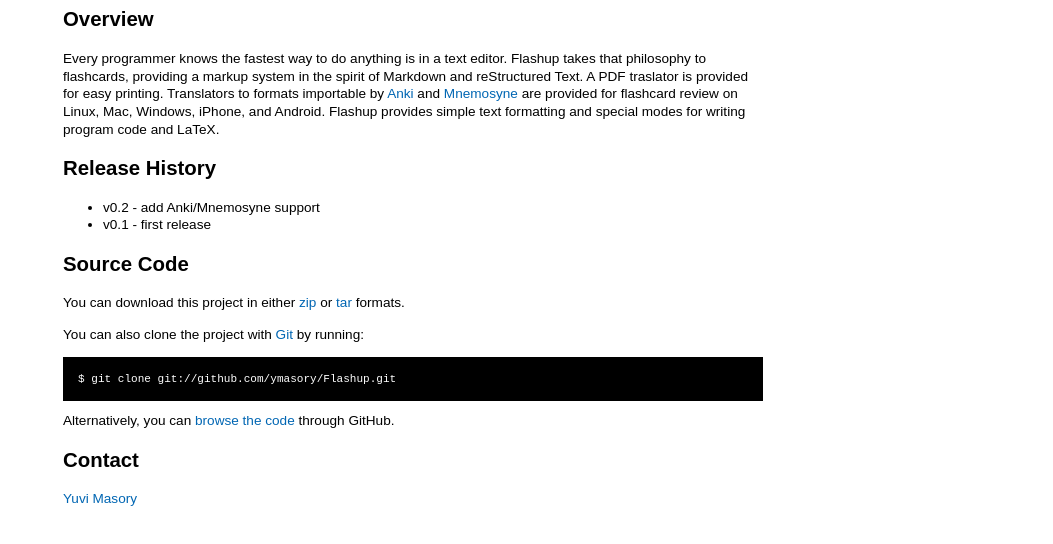
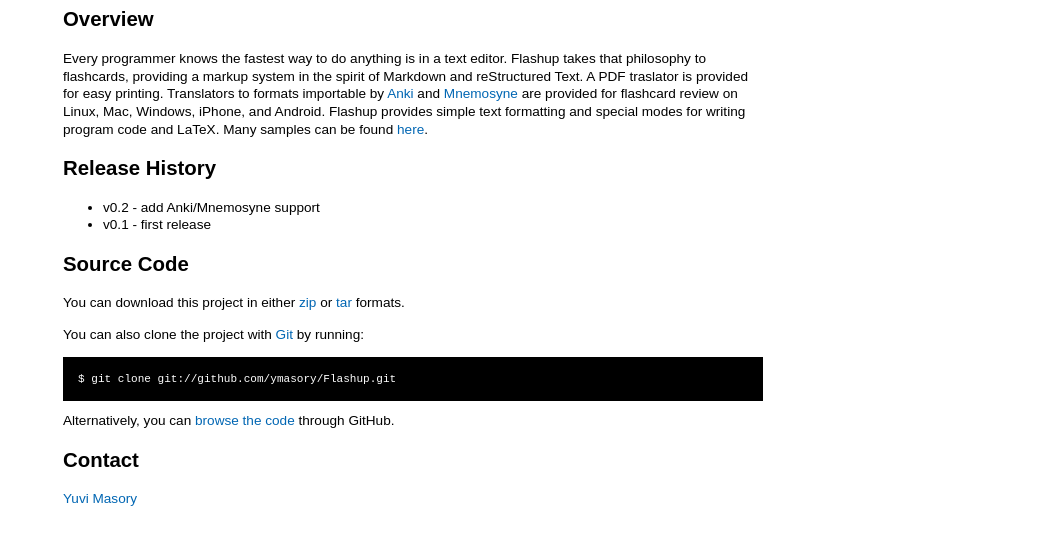
Before and after one commit to ymasory/Flashup, a plain HTML site: page index.html in a window 1280 px wide. Shown: the part 302-846 px from the top of the page, without its empty margins (227-1280 px from the left). Drawn offline with Linux system fonts and the light colour scheme.

Commit message:
[script commit]

```diff
--- a/index.html
+++ b/index.html
@@ -41,7 +41,7 @@
 
 
     <h2>Overview</h2>
-    <p>Every programmer knows the fastest way to do anything is in a text editor. Flashup takes that philosophy to flashcards, providing a markup system in the spirit of Markdown and reStructured Text. A PDF traslator is provided for easy printing. Translators to formats importable by <a href="http://ankisrs.net/">Anki</a> and <a href="http://www.mnemosyne-proj.org/">Mnemosyne</a> are provided for flashcard review on Linux, Mac, Windows, iPhone, and Android. Flashup provides simple text formatting and special modes for writing program code and LaTeX.</p>
+    <p>Every programmer knows the fastest way to do anything is in a text editor. Flashup takes that philosophy to flashcards, providing a markup system in the spirit of Markdown and reStructured Text. A PDF traslator is provided for easy printing. Translators to formats importable by <a href="http://ankisrs.net/">Anki</a> and <a href="http://www.mnemosyne-proj.org/">Mnemosyne</a> are provided for flashcard review on Linux, Mac, Windows, iPhone, and Android. Flashup provides simple text formatting and special modes for writing program code and LaTeX. Many samples can be found <a href="http://yuvimasory.com/flashcards.html">here</a>.</p>
 
     <h2>Release History</h2>
     <p><ul>
```
